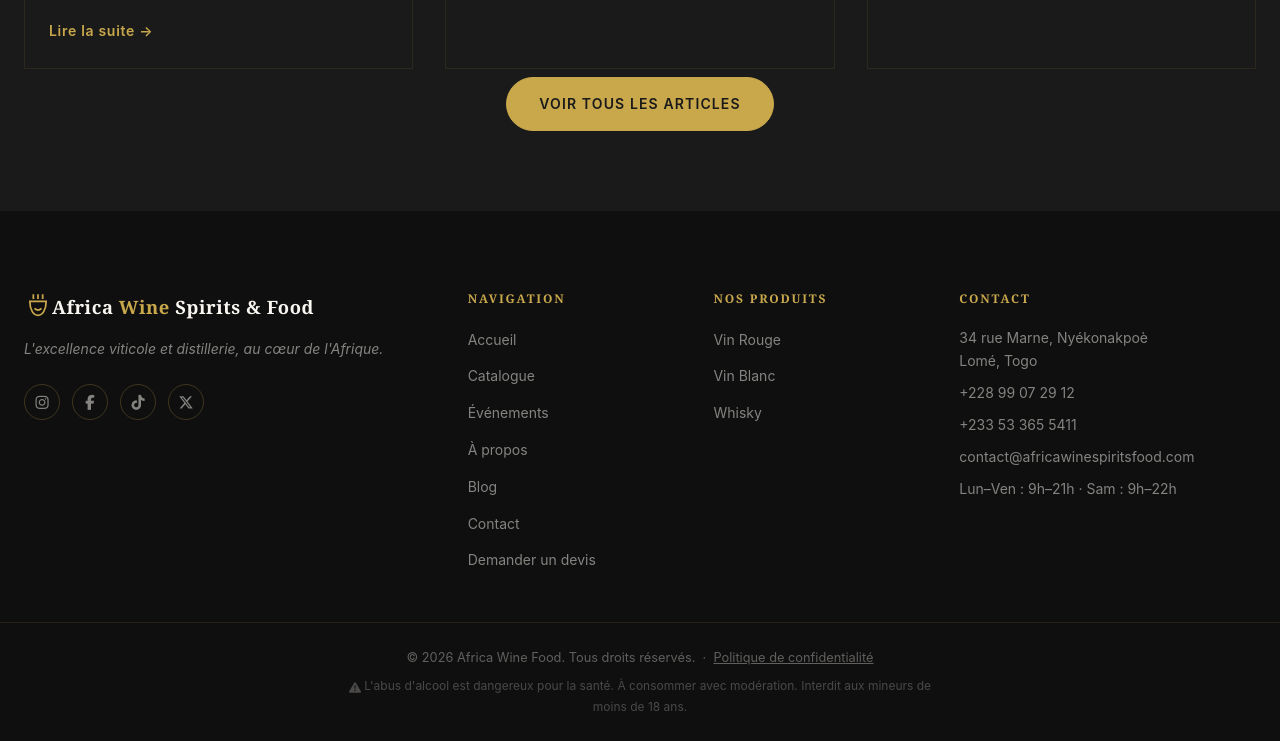
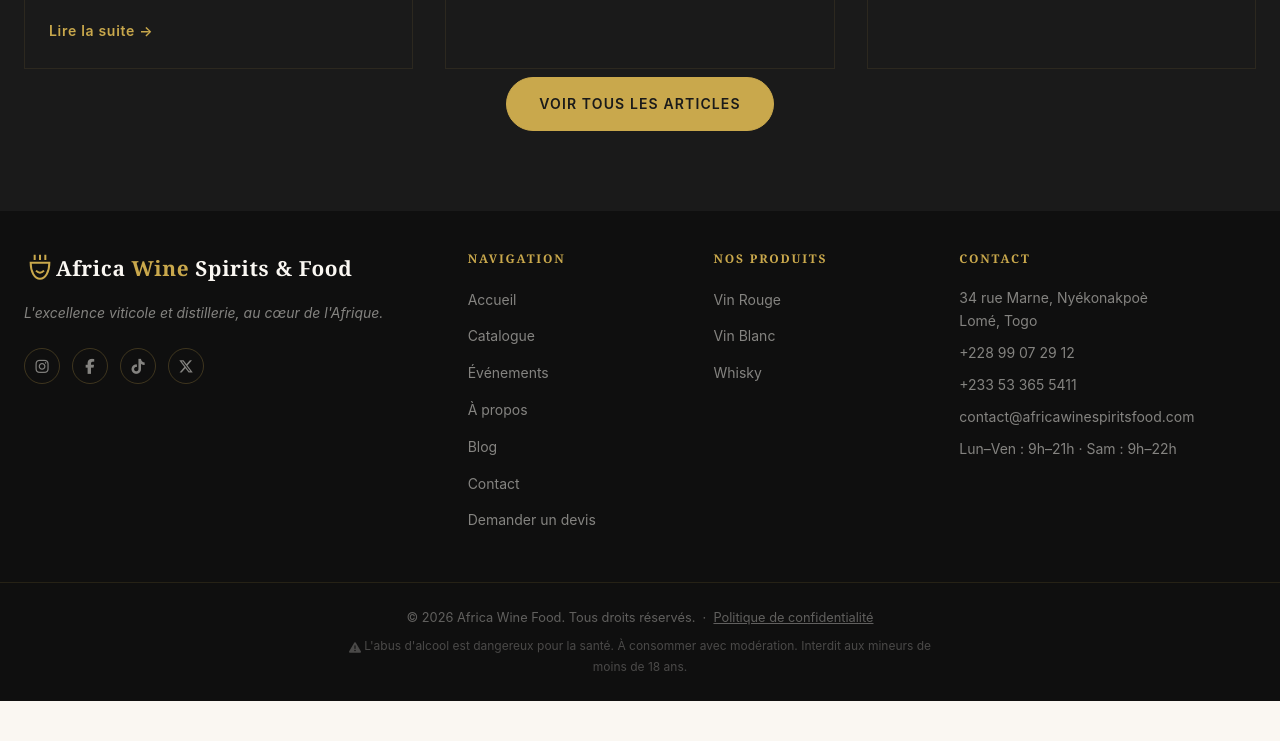
Before and after one commit to primero0777/AFRICA_WINE_FOOD, a plain HTML site: page index.html in a window 1280 px wide. Shown: the part 5303-6044 px from the top of the page. After the commit the page ends 6004 px from the top, so only its background shows below. Drawn offline with Linux system fonts and the light colour scheme; a web font is replaced by a local one.

Commit message:
Reduit l'espace au-dessus du pied de page et agrandit le logo pour qu'il ressorte mieux

```diff
--- a/assets/css/style.css
+++ b/assets/css/style.css
@@ -606,7 +606,7 @@
 
 /* footer */
 .footer { background: var(--dark); }
-.footer-main { padding: 5rem 0 3rem; border-bottom: 1px solid rgba(201,168,76,.12); }
+.footer-main { padding: 2.5rem 0 3rem; border-bottom: 1px solid rgba(201,168,76,.12); }
 .footer-grid { display: grid; grid-template-columns: 2fr 1fr 1fr 1.5fr; gap: 3rem; }
 .footer-brand { }
 .footer-logo {
@@ -614,6 +614,8 @@
   align-items: center;
   margin-bottom: 1rem;
 }
+.footer-logo .logo-icon { width: 32px; height: 32px; }
+.footer-logo .logo-text { font-size: 1.3rem; }
 
 .footer-slogan { font-size: .875rem; color: rgba(250,247,242,.5); font-style: italic; margin-bottom: 1.5rem; line-height: 1.6; }
 .footer-social { display: flex; gap: .75rem; }
```
